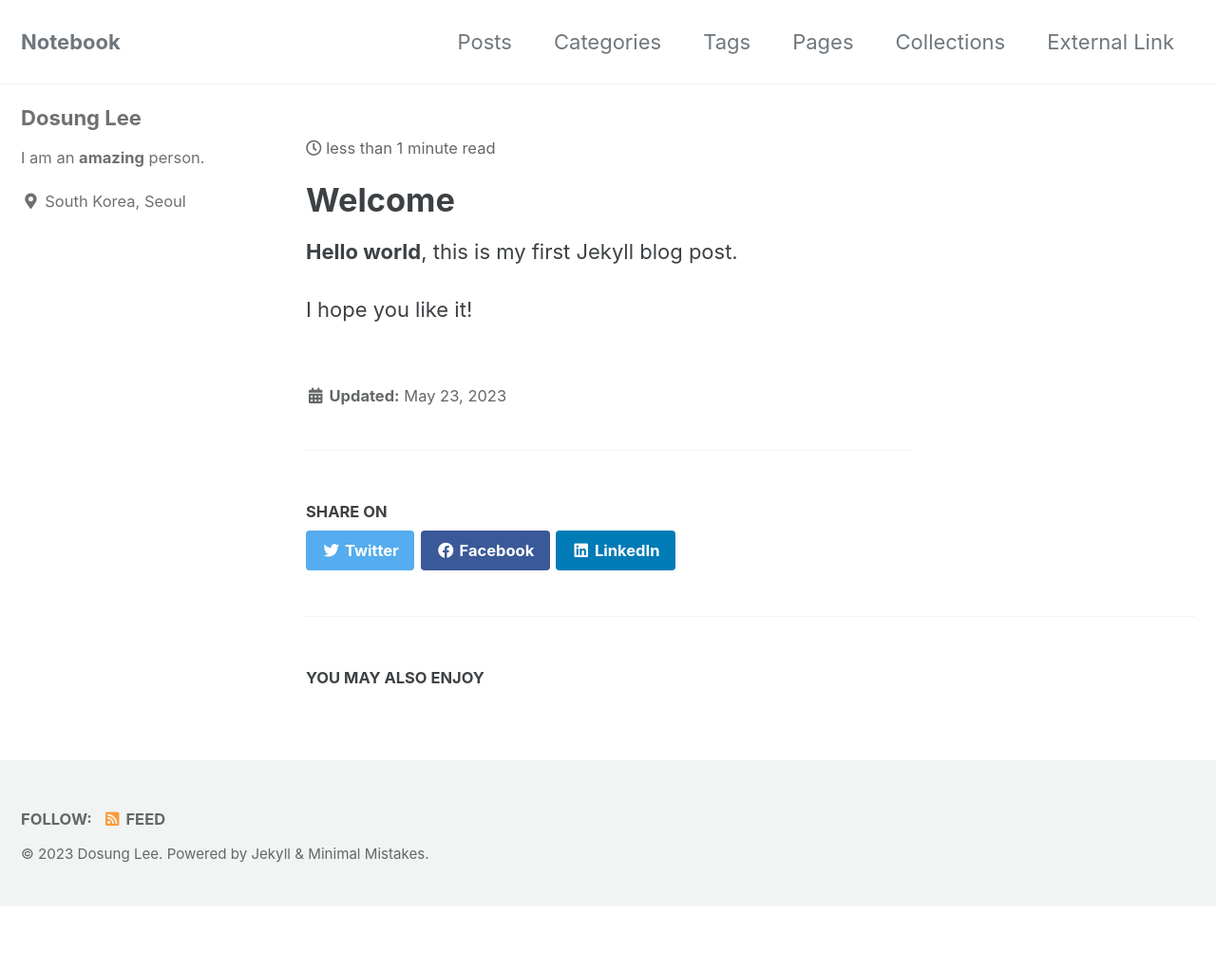
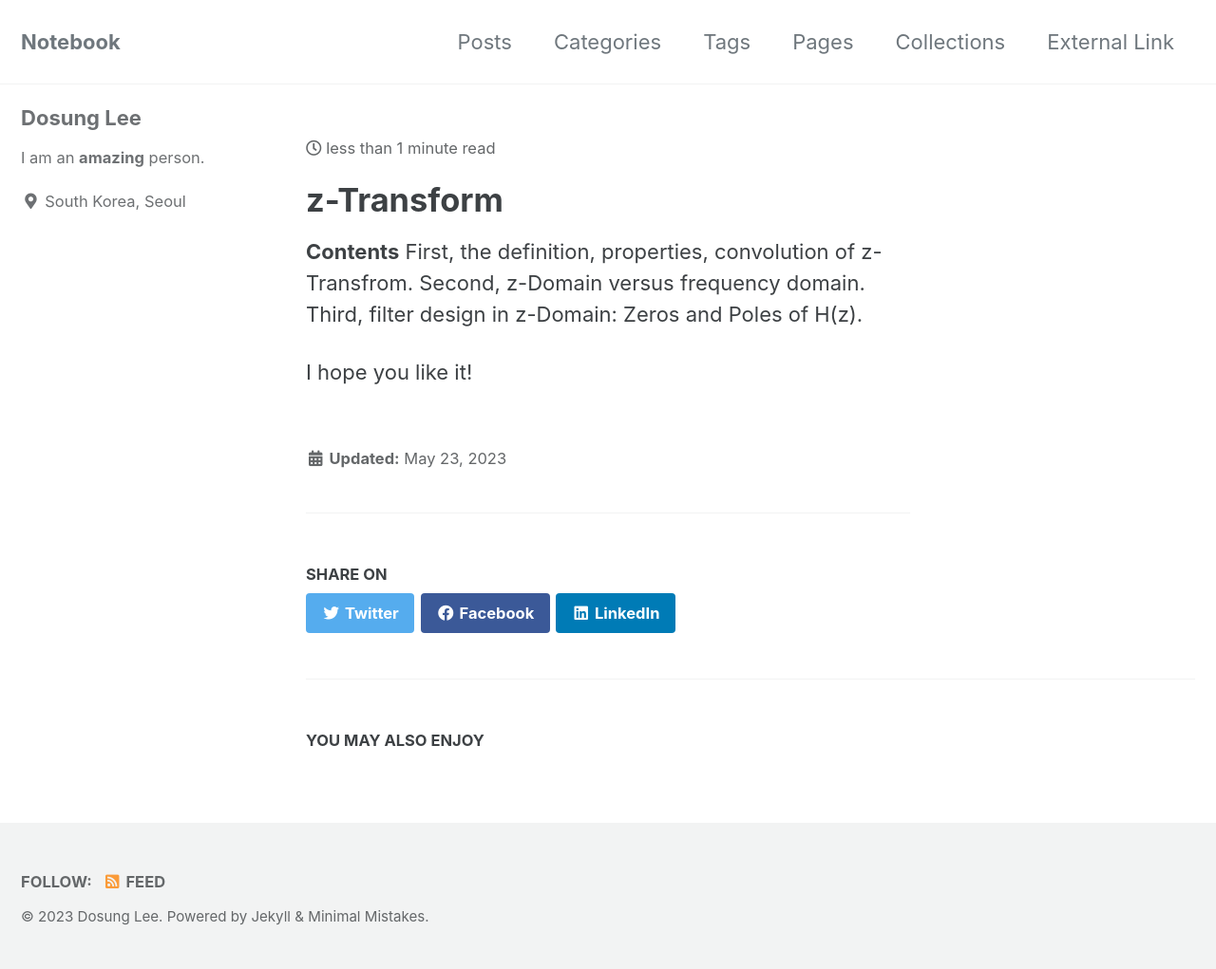
Before and after one commit to leeds1219/leeds1219.github.io, a Jekyll site: the page built from _posts/2023-05-23-First-Post.md, in a window 1280 px wide. Shown: the whole page at 95% size. Built offline with Jekyll 4.4.1, drawn with Linux system fonts in a browser that asks for light colours; cached includes are drawn as plain includes; before the commit the page ends 955 px from its top, so only the background shows below that.

Commit message:
Update 2023-05-23-First-Post.md

```diff
--- a/_posts/2023-05-23-First-Post.md
+++ b/_posts/2023-05-23-First-Post.md
@@ -9,8 +9,11 @@ categories:
  last_modified_at: 2023-05-23
 ---
 
-# Welcome
+# z-Transform
 
-**Hello world**, this is my first Jekyll blog post.
+**Contents**
+First, the definition, properties, convolution of z-Transfrom.
+Second, z-Domain versus frequency domain.
+Third, filter design in z-Domain: Zeros and Poles of H(z).
 
 I hope you like it!
```
